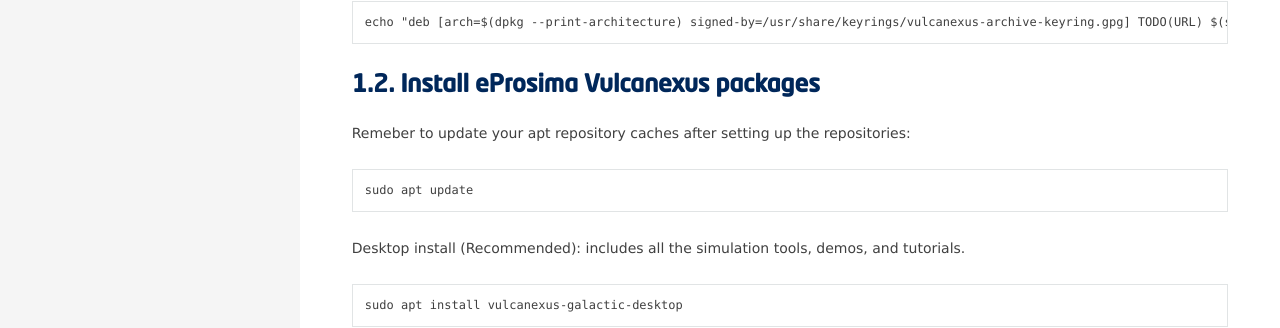
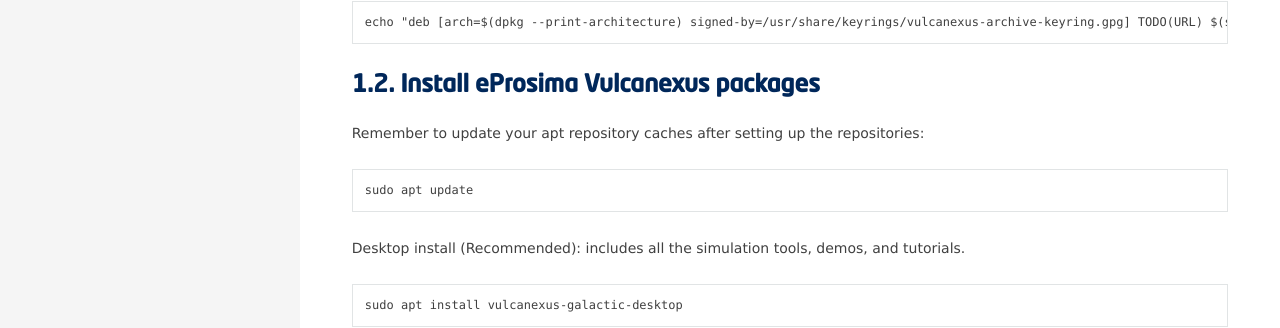
Before and after one commit to eProsima/vulcanexus, a Sphinx documentation site: the page built from docs/rst/installation/linux_installation.rst, in a window 1280 px wide and 1295 px high. Shown: the part 618-946 px from the top of the window. Built offline with Sphinx 7.4.7 and the Read the Docs theme 2.0.0, drawn with Linux system fonts in a browser that asks for light colours.

```diff
--- a/docs/rst/installation/linux_installation.rst
+++ b/docs/rst/installation/linux_installation.rst
@@ -31,7 +31,7 @@ Finally, add the eProsima Vulcanexus repository to your sources list:
 Install eProsima Vulcanexus packages
 ------------------------------------
 
-Remeber to update your apt repository caches after setting up the repositories:
+Remember to update your apt repository caches after setting up the repositories:
 
 .. code-block:: bash
 
--- a/docs/rst/spelling_wordlist.txt
+++ b/docs/rst/spelling_wordlist.txt
@@ -1,2 +1,3 @@
+eProsima
 Vulcanexus
 vulcanexus
```
